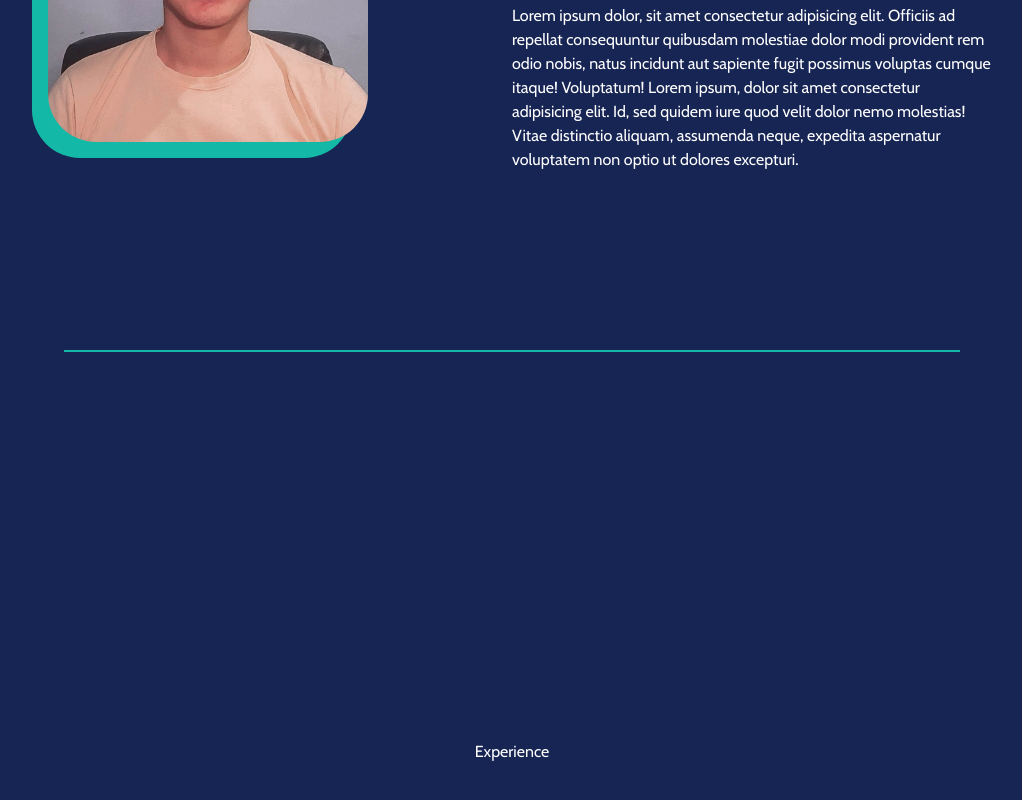
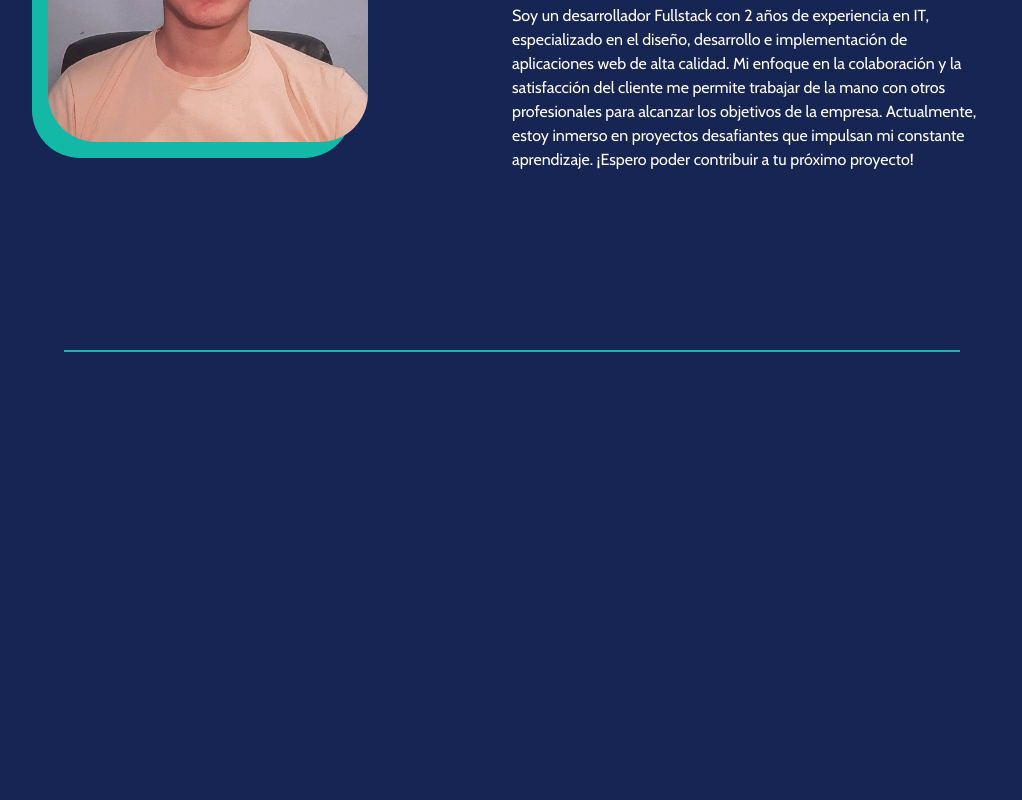
Before and after one commit to RodriEscalera/portfolio, a Next.js app: page / in a window 1280 px wide. Shown: the part 1248-2048 px from the top of the page, without its empty margins (128-1150 px from the left). Built offline with nearby package versions, Linux system fonts and the light colour scheme.

Commit message:
about me text

```diff
--- a/src/sections/AboutMe.tsx
+++ b/src/sections/AboutMe.tsx
@@ -45,13 +45,14 @@ const AboutMe = () => {
           </div>
           <div className="w-full flex max-[660px]:justify-center max-[660px]:text-center">
             <p className="max-[660px]:w-[85%] min-[660px]:w-[75%] max-[360px]:scale-[0.9] max-[360px]:h-[20%] max-[360px]:w-[100%]">
-              Lorem ipsum dolor, sit amet consectetur adipisicing elit. Officiis
-              ad repellat consequuntur quibusdam molestiae dolor modi provident
-              rem odio nobis, natus incidunt aut sapiente fugit possimus
-              voluptas cumque itaque! Voluptatum! Lorem ipsum, dolor sit amet
-              consectetur adipisicing elit. Id, sed quidem iure quod velit dolor
-              nemo molestias! Vitae distinctio aliquam, assumenda neque,
-              expedita aspernatur voluptatem non optio ut dolores excepturi.{" "}
+              Soy un desarrollador Fullstack con 2 años de experiencia en IT,
+              especializado en el diseño, desarrollo e implementación de
+              aplicaciones web de alta calidad. Mi enfoque en la colaboración y
+              la satisfacción del cliente me permite trabajar de la mano con
+              otros profesionales para alcanzar los objetivos de la empresa.
+              Actualmente, estoy inmerso en proyectos desafiantes que impulsan
+              mi constante aprendizaje. ¡Espero poder contribuir a tu próximo
+              proyecto!
             </p>
           </div>
         </div>
--- a/src/sections/Experience.tsx
+++ b/src/sections/Experience.tsx
@@ -5,9 +5,7 @@ function Experience() {
     <section
       id="experience"
       className="h-[100vh] max-w-full flex flex-col items-center justify-center"
-    >
-      Experience
-    </section>
+    ></section>
   );
 }
 
```
